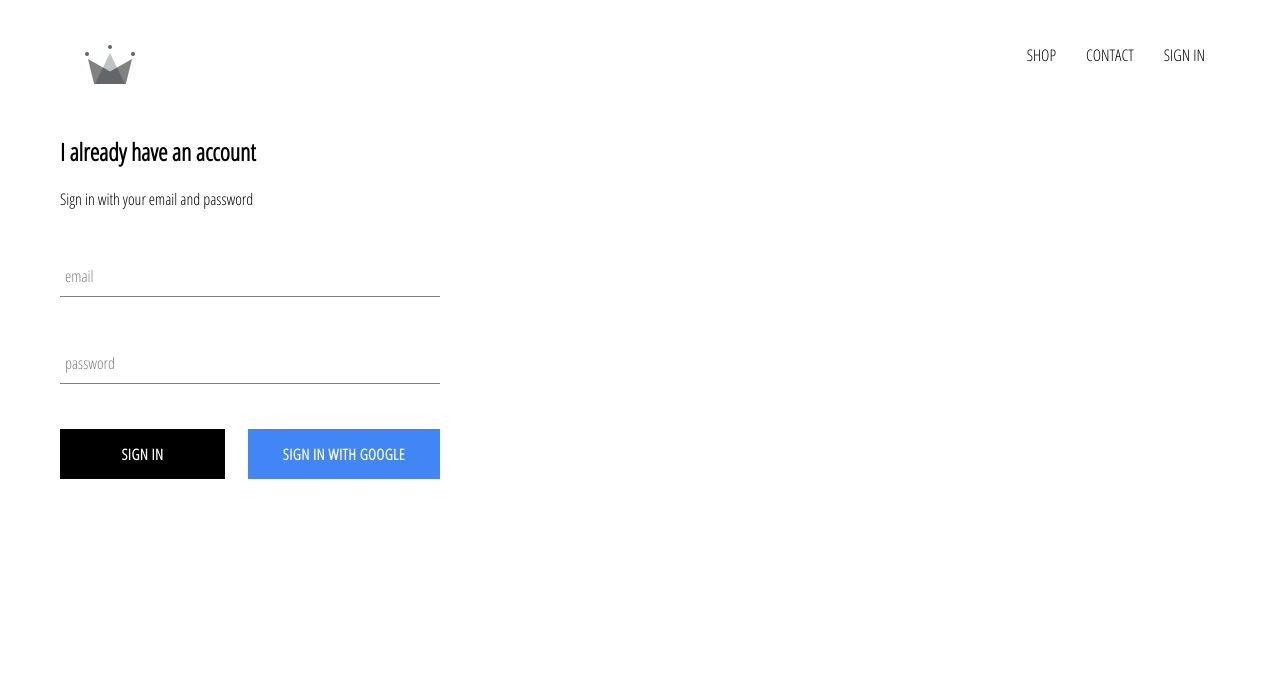
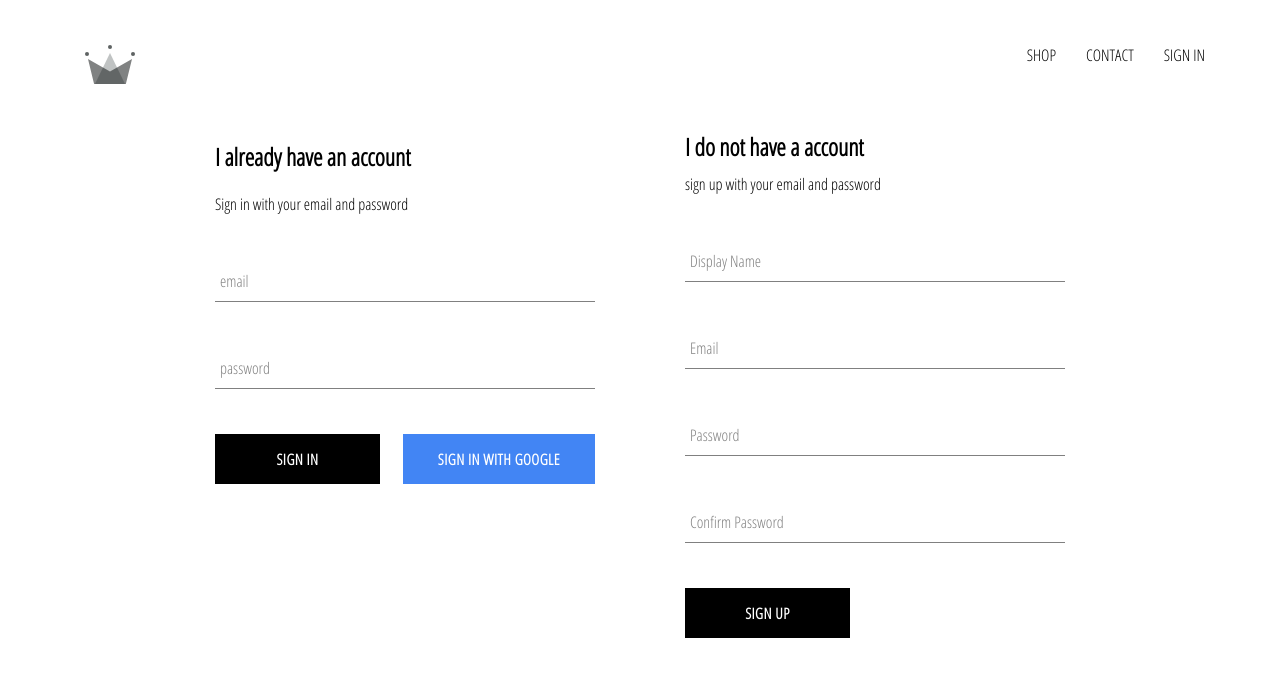
Before and after one commit to WarrenWang85/crwn-clothing, a React (Create React App) app: page /signin in a window 1280 px wide. Shown: the top 676 px of the page. Built offline with nearby package versions, Linux system fonts and the light colour scheme; no server answers; a web font is replaced by a local one.

Commit message:
implemented firebase utils, included ability to store authentication users and sign up component

```diff
--- a/src/App.js
+++ b/src/App.js
@@ -5,7 +5,7 @@
 import Shoppage from "./pages/Shoppage/Shoppage";
 import Header from "./components/Header/Header";
 import SigninAndSignup from "./pages/SinginAndSignup/SigninAndSignup";
-import { auth } from "./firebase/firebase.utils";
+import { auth, createUserProfileDocument } from "./firebase/firebase.utils";
 class App extends React.Component {
   constructor() {
     super();
@@ -15,8 +15,19 @@
   }
   unsubscribeFromAuth = null;
   componentDidMount() {
-    this.unsubscribeFromAuth = auth.onAuthStateChanged((user) => {
-      this.setState({ currentUser: user });
+    this.unsubscribeFromAuth = auth.onAuthStateChanged(async (userAuth) => {
+      if (userAuth) {
+        const userRef = await createUserProfileDocument(userAuth);
+        userRef.onSnapshot((snapShot) => {
+          this.setState({
+            currentUser: { id: snapShot.id, ...snapShot.data() },
+          });
+        });
+      } else {
+        this.setState({ currentUser: userAuth });
+      }
+
+      // this.setState({ currentUser: user });
       // console.log(this.state.currentUser);
     });
   }
--- /dev/null
+++ b/src/components/SignUp/SignUp.jsx
@@ -0,0 +1,88 @@
+import React from "react";
+import "./SignUp.scss";
+import FormInput from "../FormInput/FormInput";
+import CustomButton from "../CustomButton/CustomButton";
+import { auth, createUserProfileDocument } from "../../firebase/firebase.utils";
+class SignUp extends React.Component {
+  constructor() {
+    super();
+    this.state = {
+      displayName: "",
+      email: "",
+      password: "",
+      confirmPassword: "",
+    };
+  }
+  handleSubmit = async (event) => {
+    event.preventDefault();
+    const { displayName, email, password, confirmPassword } = this.state;
+    if (password !== confirmPassword) {
+      alert("Passwords don't match");
+      return;
+    }
+    try {
+      const { user } = await auth.createUserWithEmailAndPassword(
+        email,
+        password
+      );
+      await createUserProfileDocument(user, { displayName });
+      this.setState({
+        displayName: "",
+        email: "",
+        password: "",
+        confirmPassword: "",
+      });
+    } catch (error) {
+      console.error(error);
+    }
+  };
+  handleChange = (event) => {
+    const { name, value } = event.target;
+    this.setState({ [name]: value });
+  };
+  render() {
+    const { displayName, email, password, confirmPassword } = this.state;
+    return (
+      <div className="sign-up">
+        <h2 className="title">I do not have a account</h2>
+        <span>sign up with your email and password</span>
+        <form className="sign-up-form" onSubmit={this.handleSubmit}>
+          <FormInput
+            type="text"
+            name="displayName"
+            value={displayName}
+            onChange={this.handleChange}
+            label="Display Name"
+            required
+          ></FormInput>
+          <FormInput
+            type="email"
+            name="email"
+            value={email}
+            onChange={this.handleChange}
+            label="Email"
+            required
+          ></FormInput>
+          <FormInput
+            type="password"
+            name="password"
+            value={password}
+            onChange={this.handleChange}
+            label="Password"
+            required
+          ></FormInput>
+          <FormInput
+            type="password"
+            name="confirmPassword"
+            value={confirmPassword}
+            onChange={this.handleChange}
+            label="Confirm Password"
+            required
+          ></FormInput>
+          <CustomButton type="submit"> SIGN UP </CustomButton>
+        </form>
+      </div>
+    );
+  }
+}
+export default SignUp;
--- /dev/null
+++ b/src/components/SignUp/SignUp.scss
@@ -0,0 +1,8 @@
+.sign-up {
+  display: flex;
+  flex-direction: column;
+  width: 380px;
+  .title {
+    margin: 10px 0;
+  }
+}
--- a/src/firebase/firebase.utils.js
+++ b/src/firebase/firebase.utils.js
@@ -12,6 +12,28 @@
   measurementId: "G-T9Q1QQ5W6V",
 };
 
+export const createUserProfileDocument = async (userAuth, additionData) => {
+  if (!userAuth) return;
+  // console.log(userAuth);
+  const userRef = firestore.doc(`users/${userAuth.uid}`);
+  const snapShot = await userRef.get();
+
+  if (!snapShot.exists) {
+    const { displayName, email } = userAuth;
+    const createAt = new Date();
+    try {
+      await userRef.set({
+        displayName,
+        email,
+        createAt,
+        ...additionData,
+      });
+    } catch (error) {
+      console.log("error creating user", error.message);
+    }
+  }
+  return userRef;
+};
 firebase.initializeApp(config);
 
 export const auth = firebase.auth();
@@ -20,5 +42,4 @@
 const provider = new firebase.auth.GoogleAuthProvider();
 provider.setCustomParameters({ prompt: "select_account" });
 export const signInWithGoogle = () => auth.signInWithPopup(provider);
-
 export default firebase;
--- a/src/pages/SinginAndSignup/SigninAndSignup.jsx
+++ b/src/pages/SinginAndSignup/SigninAndSignup.jsx
@@ -1,11 +1,12 @@
 import React from "react";
 import "./SigninAndSignup.scss";
 import SignIn from "../../components/SignIn/SignIn";
-
+import SignUp from "../../components/SignUp/SignUp";
 export default function SigninAndSignup() {
   return (
     <div className="sign-in-and-sign-up">
       <SignIn />
+      <SignUp />
     </div>
   );
 }
--- a/src/pages/SinginAndSignup/SigninAndSignup.scss
+++ b/src/pages/SinginAndSignup/SigninAndSignup.scss
@@ -0,0 +1,6 @@
+.sign-in-and-sign-up {
+  width: 850px;
+  display: flex;
+  justify-content: space-between;
+  margin: 30px auto;
+}
```
